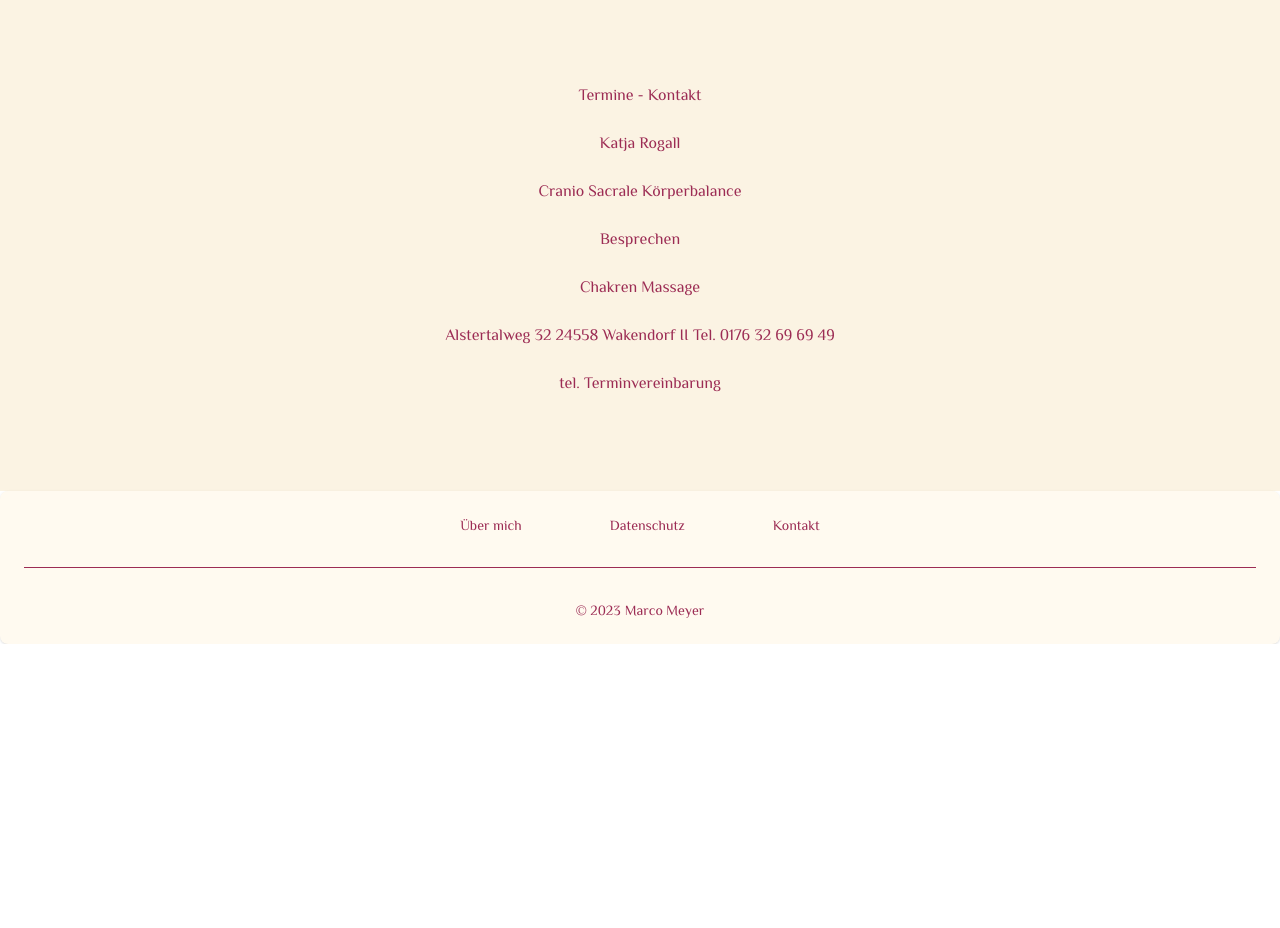
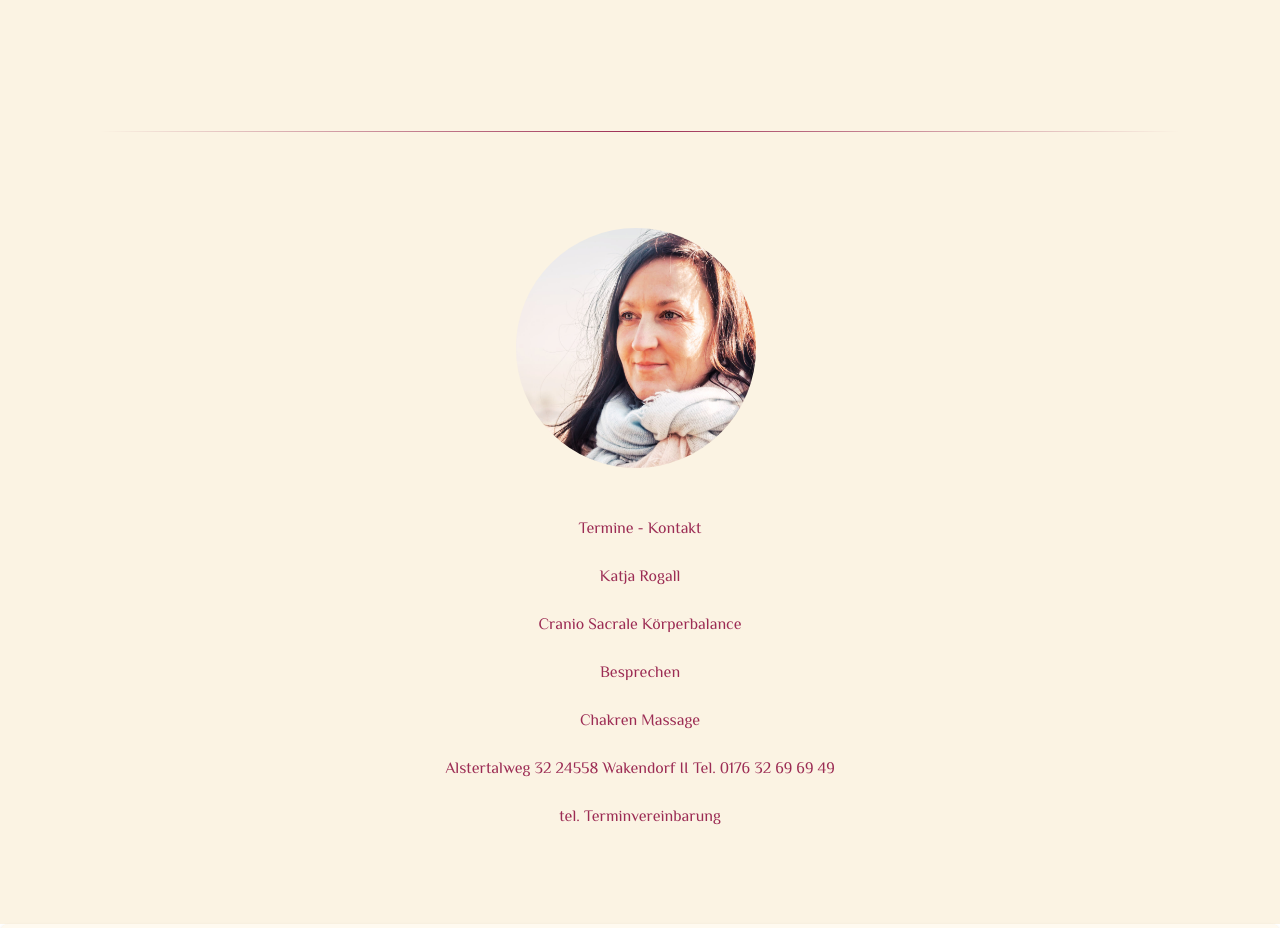
Before and after one commit to meyer-marco/flow_cranio_page, a Next.js app: page / in a window 1280 px wide. Shown: the part 5000-5928 px from the top of the page. Before the commit the page ends 5644 px from the top, so only its background shows below. Built offline with nearby package versions, Linux system fonts and the light colour scheme.

Commit message:
feat: Avatar finetuning

```diff
--- /dev/null
+++ b/src/pages/components/Avatar/Avatar.tsx
@@ -0,0 +1,15 @@
+import * as React from "react";
+import katja from "../../../../public/images/katja_filter.png";
+import Image from "next/image";
+
+const Avatar: React.FC<{}> = () => {
+  return (
+    <Image
+      className="inline object-cover w-60 h-60 mr-2 rounded-full"
+      src={katja}
+      alt={"person"}
+    />
+  );
+};
+
+export default Avatar;
--- a/src/pages/components/Layout/Layout.tsx
+++ b/src/pages/components/Layout/Layout.tsx
@@ -11,6 +11,7 @@ import feelingBad from "../../../../public/images/feeling_bad.png";
 import feelingRelaxed from "../../../../public/images/feeling_relexed_2.png";
 import Footer from "../Footer/Footer";
 import Divider from "../Divider/Divider";
+import Avatar from "../Avatar/Avatar";
 
 const Layout = () => {
   const handleClickScroll = (value: string) => {
@@ -177,11 +178,18 @@ const Layout = () => {
           <div id="" className="flex items-center place-content-center pb-24">
             <Accordion />
           </div>
+          <div>
+            <Divider />
+          </div>
           {/* Termine */}
           <div
             id="section-3"
             className="scroll-mt-28 px-4 flex flex-col justify-center text-center bg-main-background"
           >
+            <div className="py-12">
+              <Avatar />
+            </div>
+
             <div>
               Termine - Kontakt
               <br /> <br />
```
Also changed, not shown: public/images/katja_filter.png (added).
